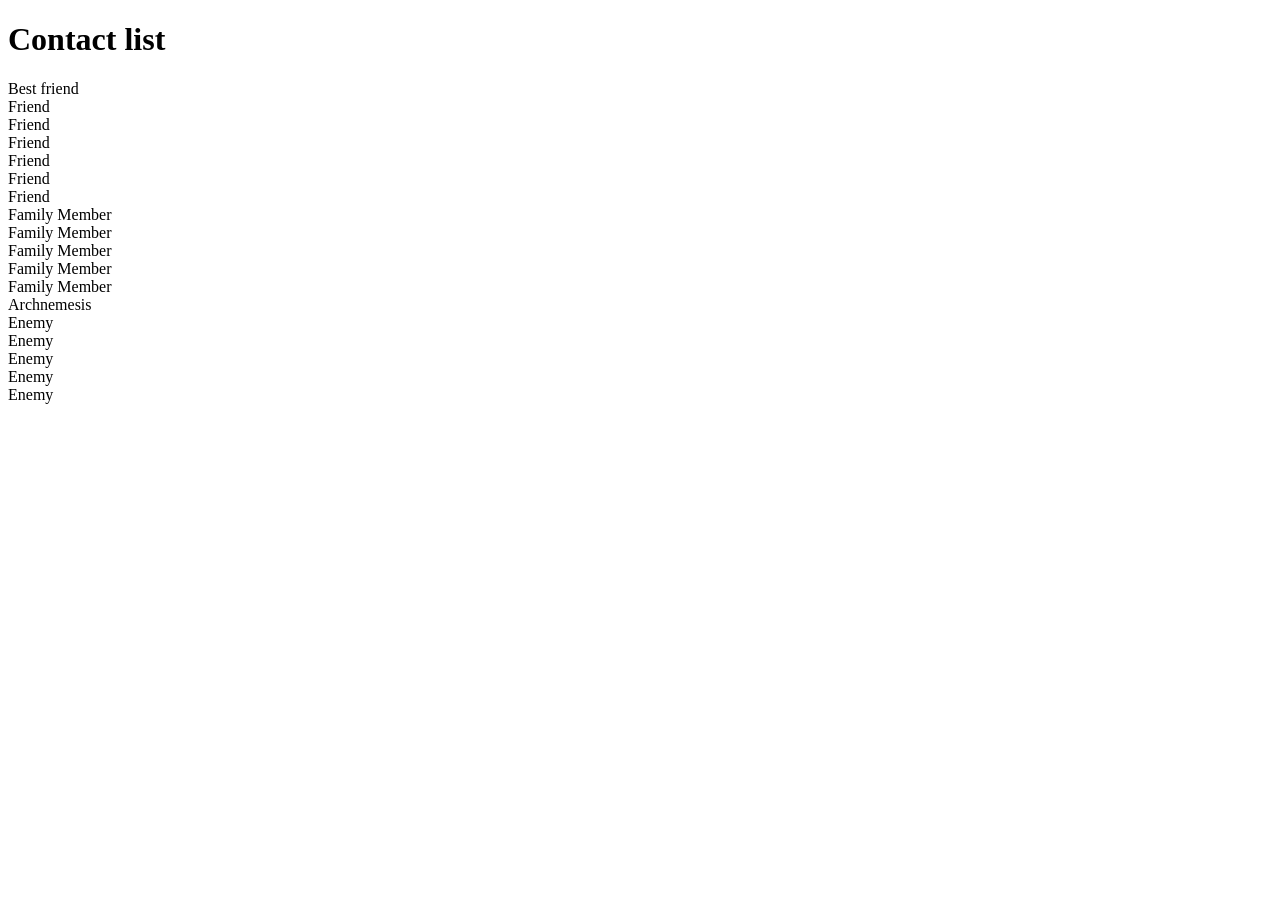
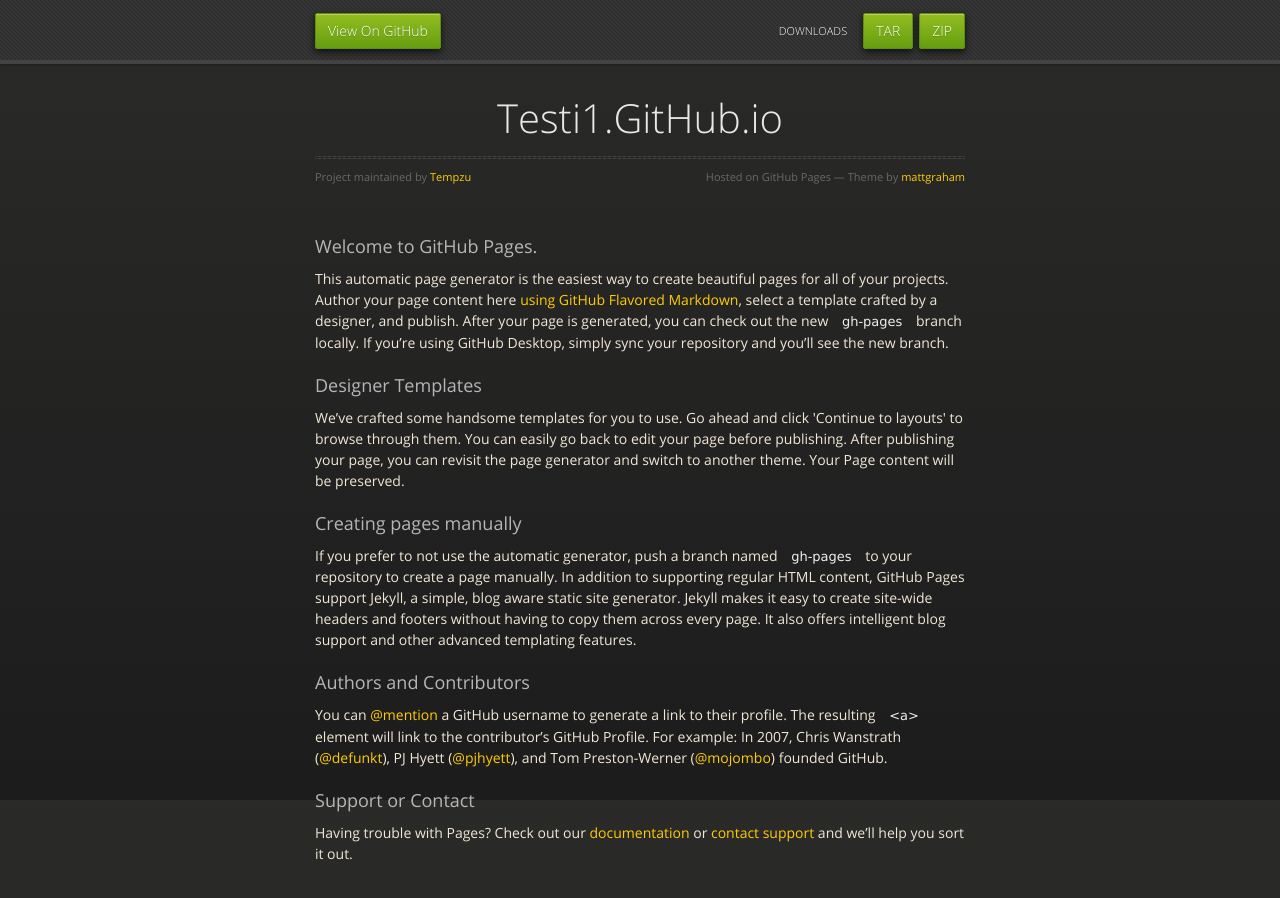
Before and after one commit to Tempzu/Testi1.github.io, a plain HTML site: page index.html in a window 1280 px wide. Before the commit the page ends 800 px from the top, so only its background shows below. Drawn offline with nearby package versions, Linux system fonts and the light colour scheme.

Commit message:
Update index.html

```diff
--- a/index.html
+++ b/index.html
@@ -1,126 +1,71 @@
-<!DOCTYPE html>
+<!doctype html>
 <html>
-	<head>
-		<link type="text/css" rel="stylesheet" href="stylesheet.css"/>
-		<title>My Social Network</title>
-	</head>
-	<body>
-		<!--Add your HTML below!-->
-		<div id="header"><h1>Contact list</h1></div>
+  <head>
+    <meta charset="utf-8">
+    <meta http-equiv="X-UA-Compatible" content="chrome=1">
+    <title>Testi1.GitHub.io by Tempzu</title>
+    <link rel="stylesheet" href="stylesheets/styles.css">
+    <link rel="stylesheet" href="stylesheets/github-dark.css">
+    <script src="https://ajax.googleapis.com/ajax/libs/jquery/1.7.1/jquery.min.js"></script>
+    <script src="javascripts/respond.js"></script>
+    <!--[if lt IE 9]>
+      <script src="//html5shiv.googlecode.com/svn/trunk/html5.js"></script>
+    <![endif]-->
+    <!--[if lt IE 8]>
+    <link rel="stylesheet" href="stylesheets/ie.css">
+    <![endif]-->
+    <meta name="viewport" content="width=device-width, initial-scale=1, user-scalable=no">
 
-		<div>
-		<div class="friend" id="best_friend">
-		<a href="www.codecademy.com" class="invisibleLink"></a>
-		</div>
-		<span class="caption">Best friend</span>
-		</div>
+  </head>
+  <body>
+      <div id="header">
+        <nav>
+          <li class="fork"><a href="https://github.com/Tempzu/Testi1.github.io">View On GitHub</a></li>
+          <li class="downloads"><a href="https://github.com/Tempzu/Testi1.github.io/zipball/master">ZIP</a></li>
+          <li class="downloads"><a href="https://github.com/Tempzu/Testi1.github.io/tarball/master">TAR</a></li>
+          <li class="title">DOWNLOADS</li>
+        </nav>
+      </div><!-- end header -->
 
+    <div class="wrapper">
 
-		<div>
-		<div class="friend">
-		<a href="www.codecademy.com" class="invisibleLink"></a>
-		</div>
-		<span class="caption">Friend</span>
-		</div>
-		<div>
-		<div class="friend">
-		<a href="www.codecademy.com" class="invisibleLink"></a>
-		</div>
-		<span class="caption">Friend</span>
-		</div>
-		<div>
-		<div class="friend">
-		<a href="www.codecademy.com" class="invisibleLink"></a>
-		</div>
-		<span class="caption">Friend</span>
-		</div>
-		<div>
-		<div class="friend">
-		<a href="www.codecademy.com" class="invisibleLink"></a>
-		</div>
-		<span class="caption">Friend</span>
-		</div>
-		<div>
-		<div class="friend">
-		<a href="www.codecademy.com" class="invisibleLink"></a>
-		</div>
-		<span class="caption">Friend</span>
-		</div>
-		<div>
-		<div class="friend">
-		<a href="www.codecademy.com" class="invisibleLink"></a>
-		</div>
-		<span class="caption">Friend</span>
-		</div>
+      <section>
+        <div id="title">
+          <h1>Testi1.GitHub.io</h1>
+          <p></p>
+          <hr>
+          <span class="credits left">Project maintained by <a href="https://github.com/Tempzu">Tempzu</a></span>
+          <span class="credits right">Hosted on GitHub Pages &mdash; Theme by <a href="https://twitter.com/michigangraham">mattgraham</a></span>
+        </div>
 
+        <h3>
+<a id="welcome-to-github-pages" class="anchor" href="#welcome-to-github-pages" aria-hidden="true"><span aria-hidden="true" class="octicon octicon-link"></span></a>Welcome to GitHub Pages.</h3>
 
-		<div>
-		<div class="family">
-		<a href="www.codecademy.com" class="invisibleLink"></a>
-		</div>
-		<span class="caption" id="family">Family Member</span>
-		</div>
-		<div>
-		<div class="family">
-		<a href="www.codecademy.com" class="invisibleLink"></a>
-		</div>
-		<span class="caption" id="family">Family Member</span>
-		</div>
-		<div>
-		<div class="family">
-		<a href="www.codecademy.com" class="invisibleLink"></a>
-		</div>
-		<span class="caption" id="family">Family Member</span>
-		</div>
-		<div>
-		<div class="family">
-		<a href="www.codecademy.com" class="invisibleLink"></a>
-		</div>
-		<span class="caption" id="family">Family Member</span>
-		</div>
-		<div>
-		<div class="family">
-		<a href="www.codecademy.com" class="invisibleLink"></a>
-		</div>
-		<span class="caption" id="family">Family Member</span>
-		</div>
+<p>This automatic page generator is the easiest way to create beautiful pages for all of your projects. Author your page content here <a href="https://guides.github.com/features/mastering-markdown/">using GitHub Flavored Markdown</a>, select a template crafted by a designer, and publish. After your page is generated, you can check out the new <code>gh-pages</code> branch locally. If you’re using GitHub Desktop, simply sync your repository and you’ll see the new branch.</p>
 
-		<div>
-		<div class="enemy" id="archnemesis">
-		<a href="www.codecademy.com" class="invisibleLink"></a>
-		</div>
-		<span class="caption">Archnemesis</span>
-		</div>
+<h3>
+<a id="designer-templates" class="anchor" href="#designer-templates" aria-hidden="true"><span aria-hidden="true" class="octicon octicon-link"></span></a>Designer Templates</h3>
 
-		<div>
-		<div class="enemy">
-		<a href="www.codecademy.com" class="invisibleLink"></a>
-		</div>
-		<span class="caption">Enemy</span>
-		</div>
-		<div>
-		<div class="enemy">
-		<a href="www.codecademy.com" class="invisibleLink"></a>
-		</div>
-		<span class="caption">Enemy</span>
-		</div>
-		<div>
-		<div class="enemy">
-		<a href="www.codecademy.com" class="invisibleLink"></a>
-		</div>
-		<span class="caption">Enemy</span>
-		</div>
-		<div>
-		<div class="enemy">
-		<a href="www.codecademy.com" class="invisibleLink"></a>
-		</div>
-		<span class="caption">Enemy</span>
-		</div>
-		<div>
-		<div class="enemy">
-		<a href="www.codecademy.com" class="invisibleLink"></a>
-		</div>
-		<span class="caption">Enemy</span>
-		</div>
-	</body>
+<p>We’ve crafted some handsome templates for you to use. Go ahead and click 'Continue to layouts' to browse through them. You can easily go back to edit your page before publishing. After publishing your page, you can revisit the page generator and switch to another theme. Your Page content will be preserved.</p>
+
+<h3>
+<a id="creating-pages-manually" class="anchor" href="#creating-pages-manually" aria-hidden="true"><span aria-hidden="true" class="octicon octicon-link"></span></a>Creating pages manually</h3>
+
+<p>If you prefer to not use the automatic generator, push a branch named <code>gh-pages</code> to your repository to create a page manually. In addition to supporting regular HTML content, GitHub Pages support Jekyll, a simple, blog aware static site generator. Jekyll makes it easy to create site-wide headers and footers without having to copy them across every page. It also offers intelligent blog support and other advanced templating features.</p>
+
+<h3>
+<a id="authors-and-contributors" class="anchor" href="#authors-and-contributors" aria-hidden="true"><span aria-hidden="true" class="octicon octicon-link"></span></a>Authors and Contributors</h3>
+
+<p>You can <a href="https://help.github.com/articles/basic-writing-and-formatting-syntax/#mentioning-users-and-teams" class="user-mention">@mention</a> a GitHub username to generate a link to their profile. The resulting <code>&lt;a&gt;</code> element will link to the contributor’s GitHub Profile. For example: In 2007, Chris Wanstrath (<a href="https://github.com/defunkt" class="user-mention">@defunkt</a>), PJ Hyett (<a href="https://github.com/pjhyett" class="user-mention">@pjhyett</a>), and Tom Preston-Werner (<a href="https://github.com/mojombo" class="user-mention">@mojombo</a>) founded GitHub.</p>
+
+<h3>
+<a id="support-or-contact" class="anchor" href="#support-or-contact" aria-hidden="true"><span aria-hidden="true" class="octicon octicon-link"></span></a>Support or Contact</h3>
+
+<p>Having trouble with Pages? Check out our <a href="https://help.github.com/pages">documentation</a> or <a href="https://github.com/contact">contact support</a> and we’ll help you sort it out.</p>
+      </section>
+
+    </div>
+    <!--[if !IE]><script>fixScale(document);</script><![endif]-->
+
+  </body>
 </html>
```
